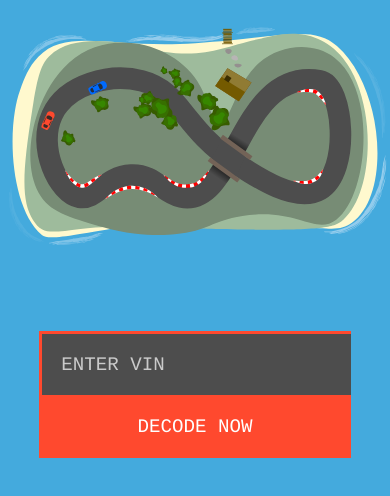
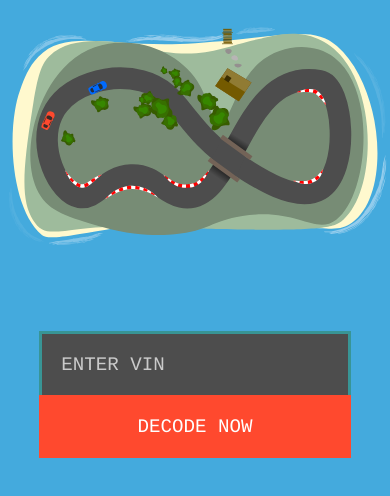
Before and after one commit to techie448/vin-decoder, a website: page index.html in a window 390 px wide. Shown: the part 144-640 px from the top of the page. Drawn offline with nearby package versions, Linux system fonts and the light colour scheme.

Commit message:
fix mobile border (input box)

```diff
--- a/styles.css
+++ b/styles.css
@@ -219,6 +219,7 @@ a {
         grid-template-rows: 1fr 1fr;
     }
     #VIN{
+        border: 0.2rem solid #389595;
         border-bottom: 0;
     }
 
```
